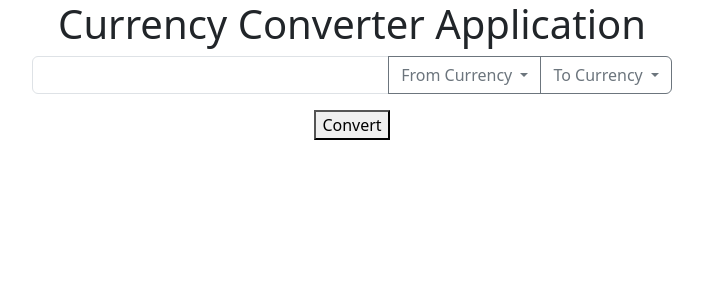
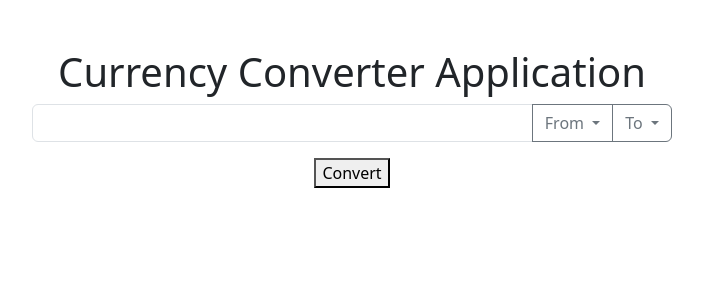
Before and after one commit to rajkirangs25/fastapi_practice_projects, a FastAPI app: page / in a window 1280 px wide. Shown: the top 300 px of the page, without its empty margins (288-991 px from the left). Run offline with FastAPI, Linux system fonts and the light colour scheme.

Commit message:
First Checkpoint

```diff
--- a/currency_converter/static/scripts.js
+++ b/currency_converter/static/scripts.js
@@ -1,14 +1,12 @@
-`use strict`;
+"use strict";
 
 const convert_btn = document.querySelector(".convert_btn");
 const ip_textbox = document.querySelector(".ip_currency");
 const op_text = document.querySelector(".op_currency");
 const from_currency_button = document.querySelector(".from_currency_btn");
 const to_currency_button = document.querySelector(".to_currency_btn");
-let selected_input_currency;
-let selected_output_currency;
 
-function currency_dropdown_populate(button, selected_currency, dropdown_class) {
+function currency_dropdown_populate(button, dropdown_class) {
   fetch("/static/currency_codes.json")
     .then((response) => response.json())
     .then((data) => {
@@ -25,7 +23,6 @@ function currency_dropdown_populate(button, selected_currency, dropdown_class) {
         a.addEventListener("click", function (e) {
           e.preventDefault();
           button.textContent = code;
-          `${selected_currency}`.textContent = code;
         });
 
         li.appendChild(a);
@@ -35,31 +32,23 @@ function currency_dropdown_populate(button, selected_currency, dropdown_class) {
     .catch((error) => console.error("error loading JSON:", error));
 }
 
-currency_dropdown_populate(
-  from_currency_button,
-  selected_input_currency,
-  ".from_currency_dropdown"
-);
+currency_dropdown_populate(from_currency_button, ".from_currency_dropdown");
 
-currency_dropdown_populate(
-  to_currency_button,
-  selected_output_currency,
-  ".to_currency_dropdown"
-);
+currency_dropdown_populate(to_currency_button, ".to_currency_dropdown");
 
 convert_btn.addEventListener("click", async () => {
   const ip_text = ip_textbox.value;
 
-  const convert_res = await fetch(`http://127.0.0.1:8000/convert/usd/inr`);
+  const from_selected_currency = from_currency_button.textContent;
+  const to_selected_currency = to_currency_button.textContent;
+
+  const convert_res = await fetch(
+    `http://127.0.0.1:8000/convert/${from_selected_currency.toLowerCase()}/${to_selected_currency.toLowerCase()}`
+  );
   const convert_data = await convert_res.json();
 
-  const rate_res = await fetch(`http://127.0.0.1:8000/rates/usd`);
-  const rate_data = await rate_res.json();
-
   let converted_currency = ip_text * convert_data.rate;
-  op_text.innerHTML = `<b>INR rate against USD is</b> ${converted_currency.toFixed(
+  op_text.innerHTML = `<b>${ip_text} ${from_selected_currency} in ${to_selected_currency} is</b> ${converted_currency.toFixed(
     2
   )}`;
-
-  // console.log(selected_input_currency);
 });
--- a/currency_converter/static/styles.css
+++ b/currency_converter/static/styles.css
@@ -1,4 +1,5 @@
-.from_currency_dropdown .to_currency_dropdown {
+.from_currency_dropdown,
+.to_currency_dropdown {
   max-height: 200px;
   overflow-y: auto;
 }
--- a/currency_converter/templates/index.html
+++ b/currency_converter/templates/index.html
@@ -3,26 +3,18 @@
   <head>
     <meta charset="UTF-8" />
     <meta name="viewport" content="width=device-width, initial-scale=1.0" />
-    <link rel="stylesheet" href="../static/styles.css?v=1.0" />
     <link
       href="https://cdn.jsdelivr.net/npm/bootstrap@5.3.7/dist/css/bootstrap.min.css"
       rel="stylesheet"
       integrity="sha384-LN+7fdVzj6u52u30Kp6M/trliBMCMKTyK833zpbD+pXdCLuTusPj697FH4R/5mcr"
       crossorigin="anonymous"
     />
-
+    <link rel="stylesheet" href="/static/styles.css" />
     <title>Currency Converter Application</title>
   </head>
   <body>
-    <div class="d-flex flex-column align-items-center">
+    <div class="d-flex flex-column align-items-center mt-5">
       <h1 class="currency_heading">Currency Converter Application</h1>
-      <!-- <input
-        type="text"
-        name="ip_currency"
-        class="ip_currency shadow-xl"
-        placeholder="Enter Currency in USD"
-      /> -->
-
       <div class="input-group mb-3 w-50">
         <input
           type="text"
@@ -35,7 +27,7 @@
           data-bs-toggle="dropdown"
           aria-expanded="false"
         >
-          From Currency
+          From
         </button>
         <ul
           class="from_currency_dropdown dropdown-menu dropdown-menu-end overflow-auto"
@@ -47,7 +39,7 @@
           data-bs-toggle="dropdown"
           aria-expanded="false"
         >
-          To Currency
+          To
         </button>
         <ul class="to_currency_dropdown dropdown-menu dropdown-menu-end"></ul>
       </div>
@@ -56,11 +48,11 @@
       <h1 class="op_currency shadow-xl"></h1>
     </div>
 
-    <script src="../static/scripts.js"></script>
     <script
       src="https://cdn.jsdelivr.net/npm/bootstrap@5.3.7/dist/js/bootstrap.bundle.min.js"
       integrity="sha384-ndDqU0Gzau9qJ1lfW4pNLlhNTkCfHzAVBReH9diLvGRem5+R9g2FzA8ZGN954O5Q"
       crossorigin="anonymous"
     ></script>
+    <script src="/static/scripts.js" defer></script>
   </body>
 </html>
```
